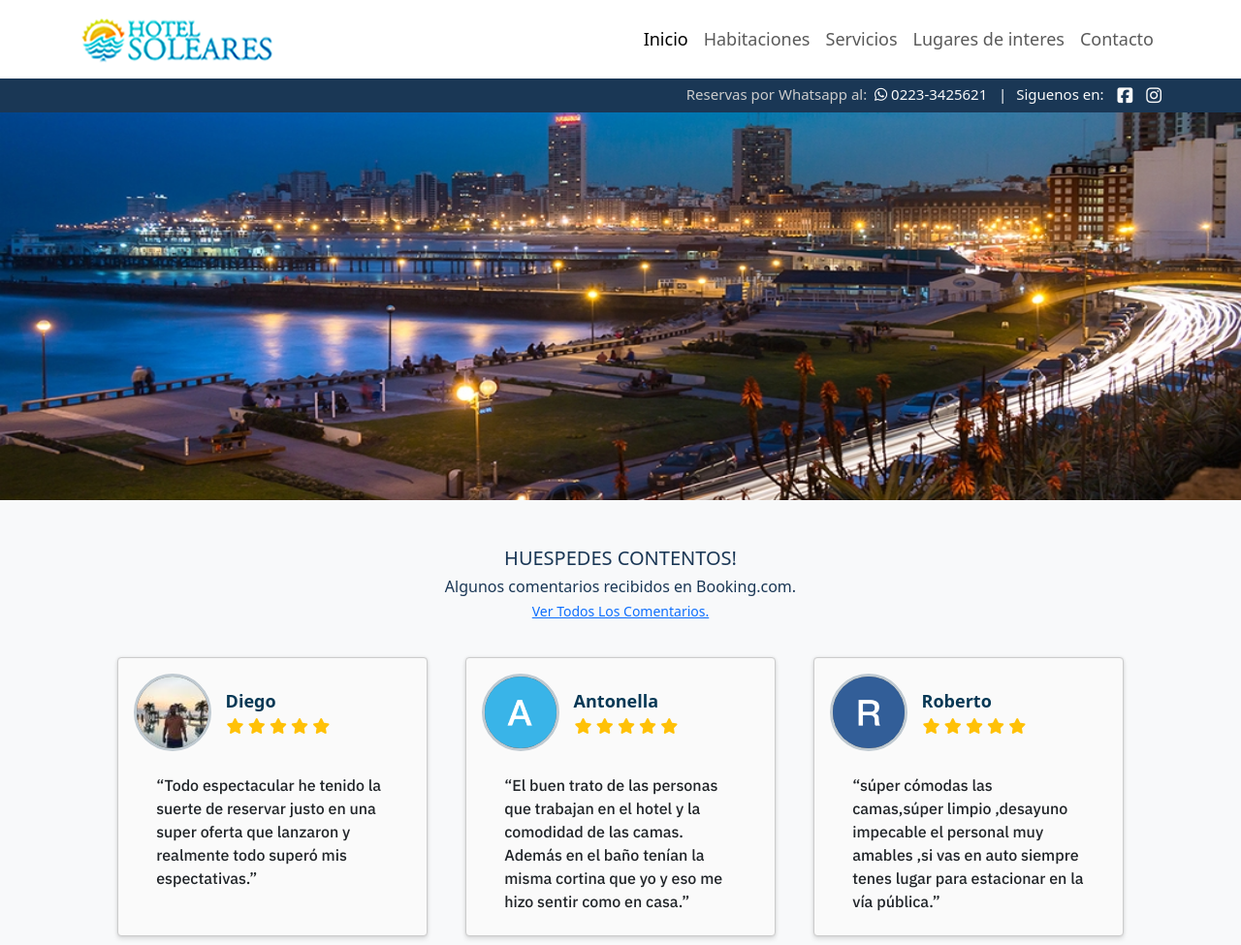
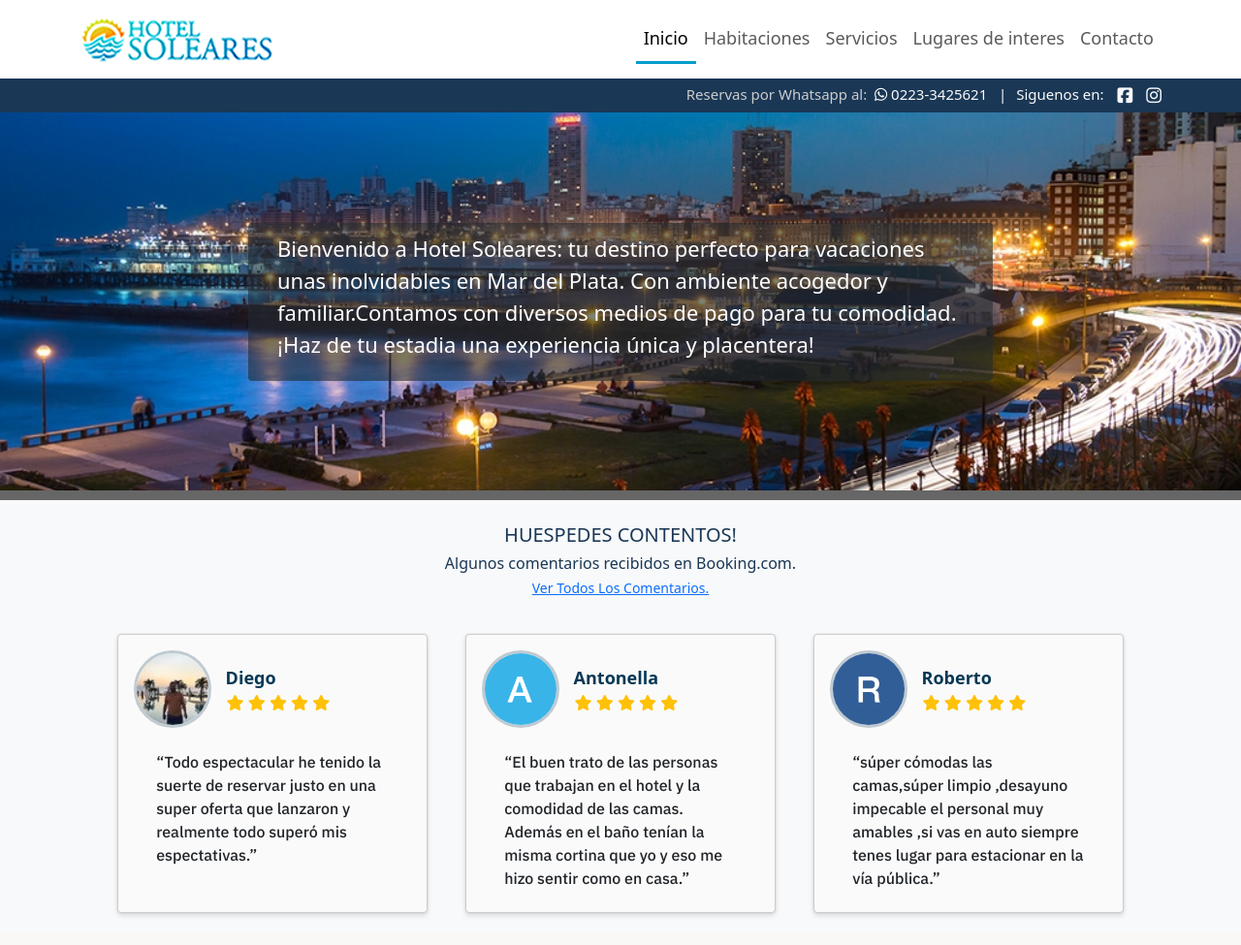
Before and after one commit to sslucasmv/entrega3lucasvolpe, a plain HTML site: page index.html in a window 1280 px wide. Shown: the top 975 px of the page at 97% size. Drawn offline with nearby package versions, Linux system fonts and the light colour scheme.

Commit message:
modificacion banner, arreglo de enlaces y menu nav

```diff
--- a/css/estilos.css
+++ b/css/estilos.css
@@ -4,20 +4,39 @@ body {
     font-family: "Karla", sans-serif;
 }
 
-h2,h3 { color:#1A3755 !important}
-
-
+h2,h3 {
+    color:#1A3755 !important
+}
 
 .jcflex-end {
     justify-content: flex-end;
-
 }
 
 .banner {
-    background-image: url(/img/banner.jpg);
-    background-repeat: no-repeat;
+    background: url(/img/banner.jpg);
+    background-size: cover;
+    -moz-background-size: cover;
+    -webkit-background-size: cover;
+    -o-background-size: cover;
     width: 100%;
     height: 25rem;
+    display: flex;
+    align-items: center;
+    justify-content: center;
+    flex-direction: row;
+    border-bottom: 10px solid #666;
+}
+
+.cont-p {
+    width: 60%;
+    background-color: rgba(33, 42, 49, 0.589);
+    padding:10px 30px 5px 30px;
+    border-radius: 4px;
+}
+
+p.text-banner {
+    font-size: 1.375rem;
+    color:#fff;
 }
 
 .bg-com {
@@ -92,27 +111,20 @@ h2,h3 { color:#1A3755 !important}
 
 .comment-stars {
     margin-left:1rem;
-
-
 }
 
 .card-comment blockquote {
     margin: 0.600rem;
     padding: .875rem !important;
-
-
 }
 
 .p-comment {
     font-family: "IBM Plex Sans", sans-serif;
     font-weight: 500;
     font-size:1rem;
-
 }
 
-
 /* end card comments */
-
 
 /* cards personalizadas */
 
@@ -125,10 +137,7 @@ h2,h3 { color:#1A3755 !important}
 
 .cont-cards .card{
     width: 22rem;
-
 }
-
-/* end cont cards */
 
 /* google maps */
 
@@ -138,18 +147,16 @@ h2,h3 { color:#1A3755 !important}
     border:none;
 }
 
-
 /* end style map google*/
-
 
 .form-label {
     font-weight:600;
-
 }
 
 .nav-fs {
     font-size: 1.125rem;
 }
+
 
 .navbar-nav ul li a {
     color: #ccc;
@@ -157,10 +164,28 @@ h2,h3 { color:#1A3755 !important}
     font-weight: 400;
 }
 
-
 .navbar-nav ul li a:hover {
     color: #1A3755;
+    background-color: #ddd;
 }
+
+a.nav-link {
+    border-bottom: 3px solid #fff;
+    padding: 10px 15px 10px 15px;
+}
+
+a.nav-link:hover {
+    color:#444;
+    display: flex;
+    border-bottom: 3px solid #029DCA;
+    background-color: #fafafa;
+}
+
+a.active {
+    color: skyblue;
+    border-bottom: 3px solid #029DCA !important;
+}
+
 
 .redes {
     height: 2.1875rem;
@@ -180,8 +205,6 @@ h2,h3 { color:#1A3755 !important}
     margin-top: .3125rem;
     margin-left: .625rem;
     font-size: .9375rem;
-
-
 }
 
 .fa-instagram , .fa-facebook-square , .icon-ws-footer{
@@ -202,7 +225,7 @@ h2,h3 { color:#1A3755 !important}
 ::placeholder {
     color: #c1c1c1 !important;
     opacity: 1; /* Firefox */
-  }
+}
 
 ul.list {
     list-style: none;
@@ -235,6 +258,7 @@ ul.list li b {
     margin: 0;
     padding:0;
 }
+
 .footer-items ul li {
     margin:0.125rem 0 0 0;
     padding: 0;
@@ -272,6 +296,6 @@ ul.footer-social li a {
     font-size: 1.125rem;
     font-weight:bolder;
     margin-top: .625rem;
-    color:#CF9203 !important;
-    text-shadow: 1px 1px 2px #E9DE58 ;
+    color:#FF6600 !important;
+    text-shadow: 1px 1px 2px #ddd ;
 }
--- a/index.html
+++ b/index.html
@@ -79,11 +79,17 @@
 
         <!-- main y contenido del sitio -->
         <main>
-          <div>
-            <img src="img/banner.jpg" class="banner">
+          <div class="banner">
+
+            <div class="cont-p">
+            <p class="text-banner">
+              Bienvenido a Hotel Soleares: tu destino perfecto para vacaciones unas inolvidables en Mar del Plata. Con ambiente acogedor y familiar.Contamos con diversos medios de pago para tu comodidad. ¡Haz de tu estadia una experiencia única y placentera!
+              </p>
+            </div>
+
           </div>
 
-          <section class="container-fluid pt-5 bg-com">
+          <section class="container-fluid pt-4 bg-com">
             <div class="container">
               <div class="titulo-booking">
                 <h2>HUESPEDES CONTENTOS!</h2>
```
Also changed, not shown: pages/contacto.html (+2 -2 lines), pages/habitaciones.html (+2 -2 lines), pages/paseos.html (+2 -2 lines), pages/servicios.html (+5 -5 lines), img/banner2.jpg (added), img/banner2.png (added), img/banner3.png (added).
